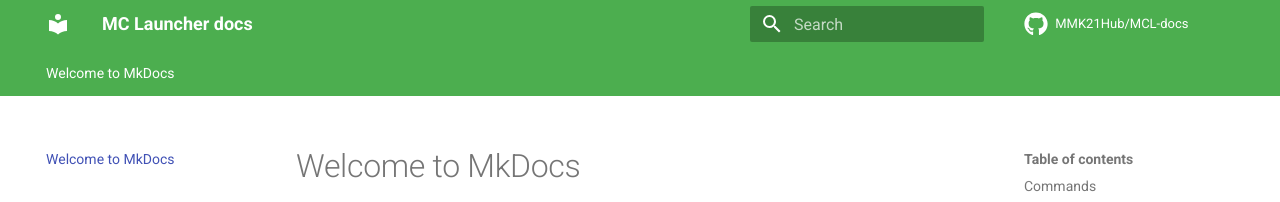
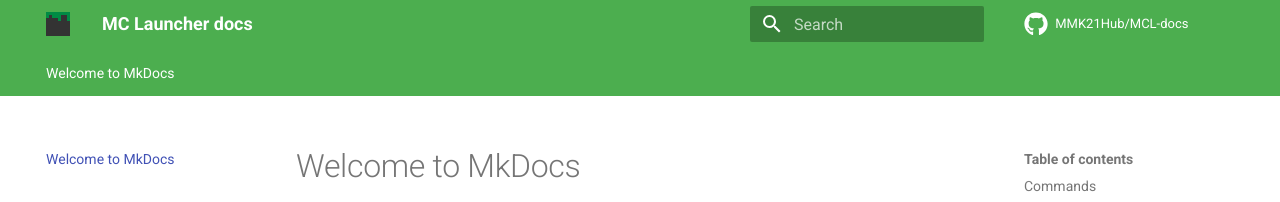
Before and after one commit to MMK21Hub/MCL-docs, an MkDocs documentation site: the page built from docs/index.md, in a window 1280 px wide. Shown: the top 202 px of the page. Built offline with MkDocs 1.6.1 and Material for MkDocs 9.7.7, drawn with Linux system fonts in a browser that asks for light colours; comment, search, counter and statistics services are not loaded.

```diff
--- a/mkdocs.yml
+++ b/mkdocs.yml
@@ -1,12 +1,14 @@
 site_name: MC Launcher docs
 theme:
   name: material
+  custom_dir: overrides
   palette:
     scheme: preference
     primary: green
     accent: light green
   icon:
     repo: fontawesome/brands/github
+    logo: favicon
   features:
     - navigation.tabs
 repo_url: https://github.com/MMK21Hub/MCL-docs
```
Also changed, not shown: overrides/.icons/favicon.svg (added), site/404.html, site/index.html, site/search/search_index.json, 1 other file.
